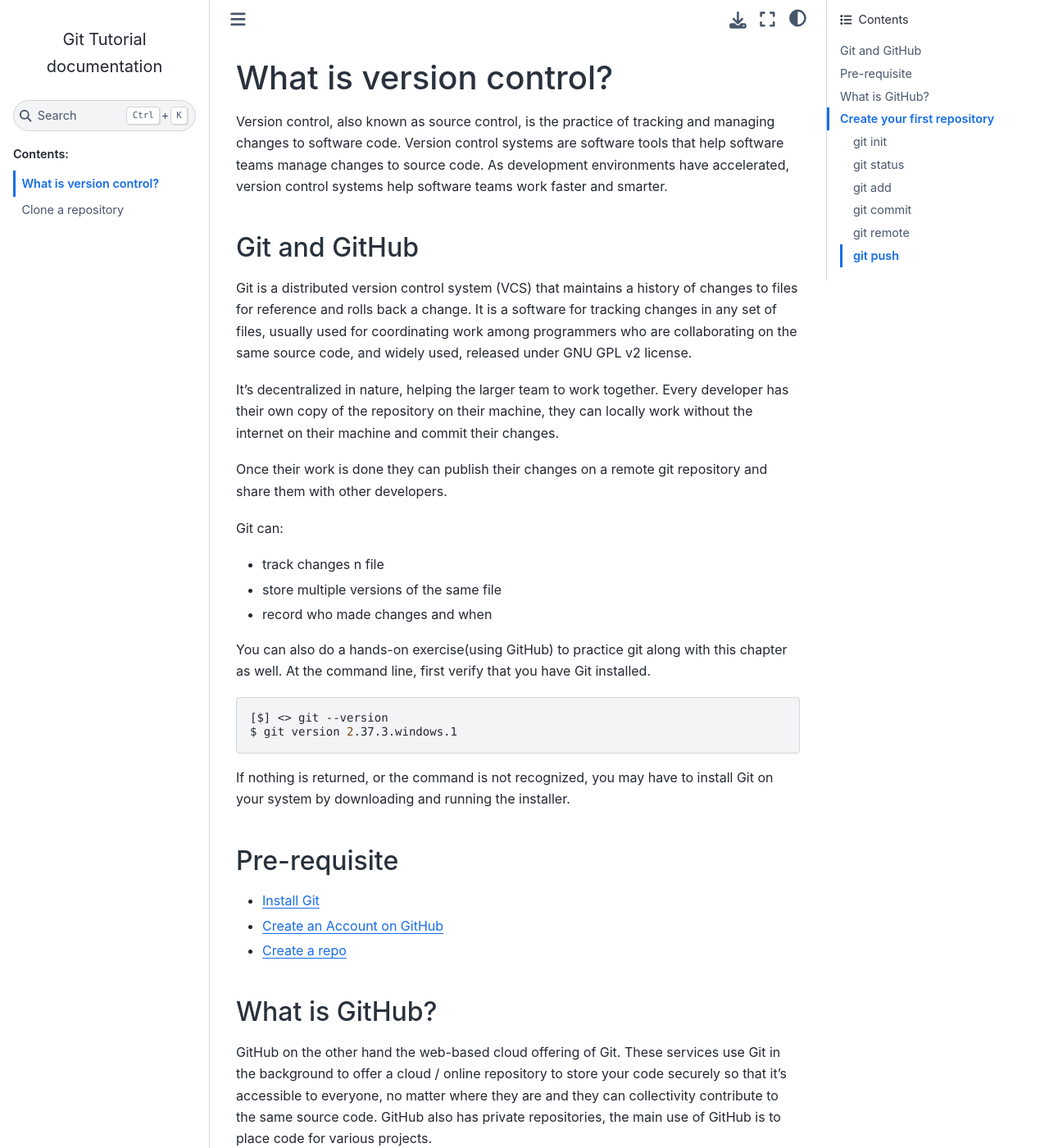
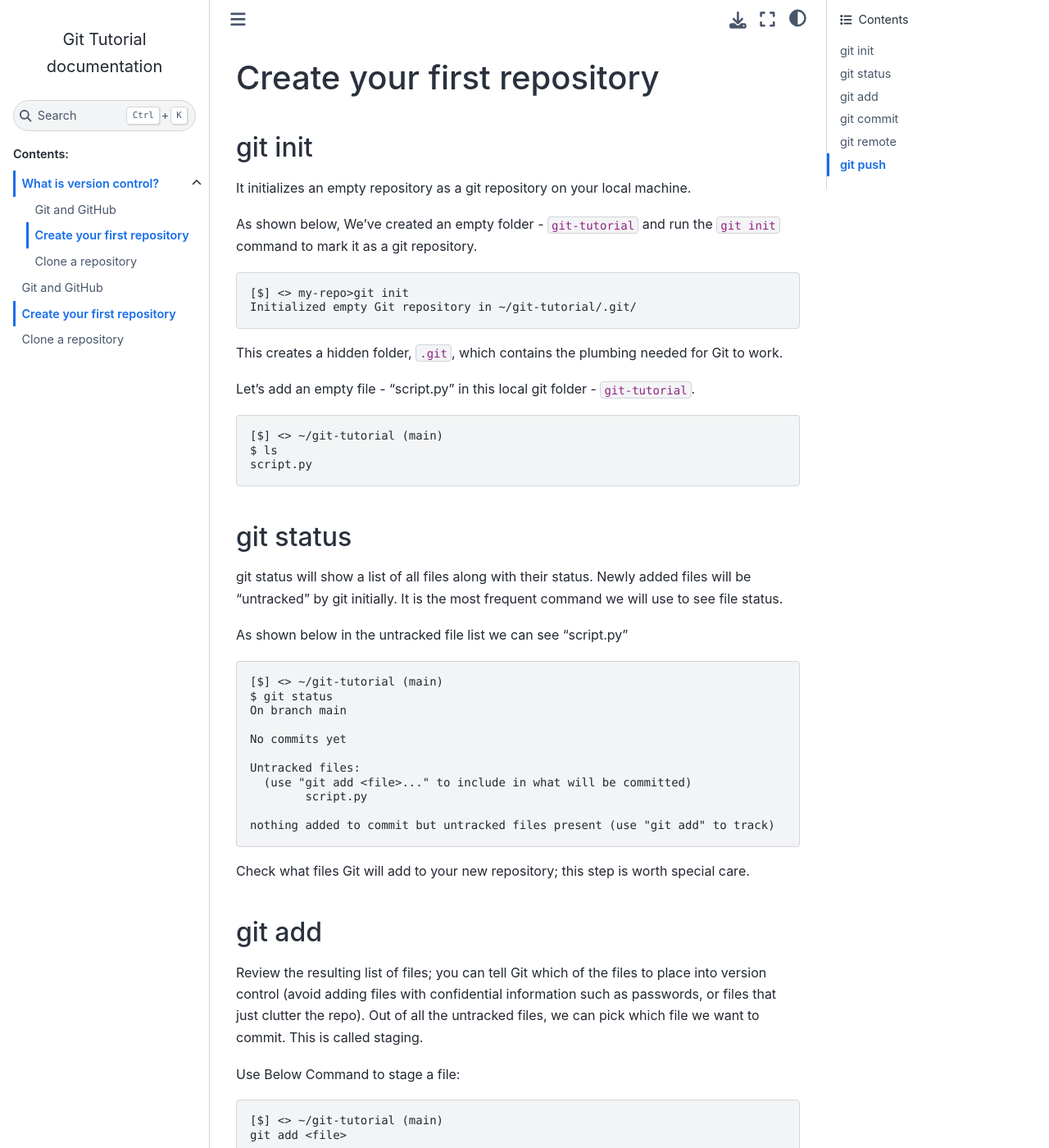
Before and after one commit to sydasif/git-tutorial, a Sphinx documentation site: the page built from docs/source/book/02_create-repo.md, in a window 1280 px wide and 1400 px high. Shown: the whole window at 82% size. Built offline with Sphinx 7.4.7 and the Sphinx Book theme 1.1.4, drawn with Linux system fonts in a browser that asks for light colours; some of the changed text lies outside the part shown.

Commit message:
update repo file

````diff
--- a/docs/source/book/part_01.md
+++ b/docs/source/book/02_create-repo.md
@@ -1,43 +1,6 @@
-# What is version control?
+# Create your first repository
 
-Version control, also known as source control, is the practice of tracking and managing changes to software code. Version control systems are software tools that help software teams manage changes to source code. As development environments have accelerated, version control systems help software teams work faster and smarter.
-
-## Git and GitHub
-
-Git is a distributed version control system (VCS) that maintains a history of changes to files for reference and rolls back a change. It is a software for tracking changes in any set of files, usually used for coordinating work among programmers who are collaborating on the same source code, and widely used, released under GNU GPL v2 license.
-
-It's decentralized in nature, helping the larger team to work together. Every developer has their own copy of the repository on their machine, they can locally work without the internet on their machine and commit their changes.
-
-Once their work is done they can publish their changes on a remote git repository and share them with other developers.
-
-Git can:
-
-- track changes n file
-- store multiple versions of the same file
-- record who made changes and when
-
-You can also do a hands-on exercise(using GitHub) to practice git along with this chapter as well. At the command line, first verify that you have Git installed.
-
-```console
-[$] <> git --version
-$ git version 2.37.3.windows.1
-```
-
-If nothing is returned, or the command is not recognized, you may have to install Git on your system by downloading and running the installer.
-
-## Pre-requisite
-
-- [Install Git](https://git-scm.com/downloads)
-- [Create an Account on GitHub](https://wikihow.com/Create-an-Account-on-GitHub)
-- [Create a repo](https://docs.github.com/en/get-started/quickstart/create-a-repo)
-
-## What is GitHub?
-
-GitHub on the other hand the web-based cloud offering of Git. These services use Git in the background to offer a cloud / online repository to store your code securely so that it’s accessible to everyone, no matter where they are and they can collectivity contribute to the same source code. GitHub also has private repositories, the main use of GitHub is to place code for various projects.
-
-## Create your first repository
-
-### git init
+## git init
 
 It initializes an empty repository as a git repository on your local machine.
 
@@ -58,7 +21,7 @@
 script.py
 ```
 
-### git status
+## git status
 
 git status will show a list of all files along with their status. Newly added files will be "untracked" by git initially. It is the most frequent command we will use to see file status.
 
@@ -80,7 +43,7 @@
 
 Check what files Git will add to your new repository; this step is worth special care.
 
-### git add
+## git add
 
 Review the resulting list of files; you can tell Git which of the files to place into version control (avoid adding files with confidential information such as passwords, or files that just clutter the repo). Out of all the untracked files, we can pick which file we want to commit. This is called staging.
 
@@ -117,7 +80,7 @@
 
 This will "stage" all files to be added to version control, preparing them to be committed in your first commit. For files that you want never under version control, create and populate a file named `.gitignore` before running the add command.
 
-### git commit
+## git commit
 
 Now, its time to commit the file to our local repository using  `git commit -m <commit-message>`.
 
@@ -140,7 +103,7 @@
 
 If you remember, I've asked you to create a repo on GitHub in the prerequisite section. Now it's time to use it. Please get the link to your remote branch ready.
 
-### git remote
+## git remote
 
 Before sending our code to a remote repository, we need to map our local repo with equivalent remote repo by using the below command:
 
@@ -156,7 +119,7 @@
 1. A remote name for example, `origin`
 2. A remote URL for example, `https://<your-git-service-address>/user/repo.git`
 
-### git push
+## git push
 
 At last, using the below push command we can send our file to the remote repo. As shown below:
 
@@ -172,5 +135,3 @@
 branch 'main' set up to track 'origin/main'.
 
 ```
-
-This was part 1 in the Git.
````
Also changed, not shown: docs/source/book/01_intro.md (added, +32 -0 lines), docs/source/book/index.md (added, +12 -0 lines), docs/source/index.md (+5 -3 lines), docs/source/book/03_clone-repo.md (renamed from docs/source/book/part_02.md).
